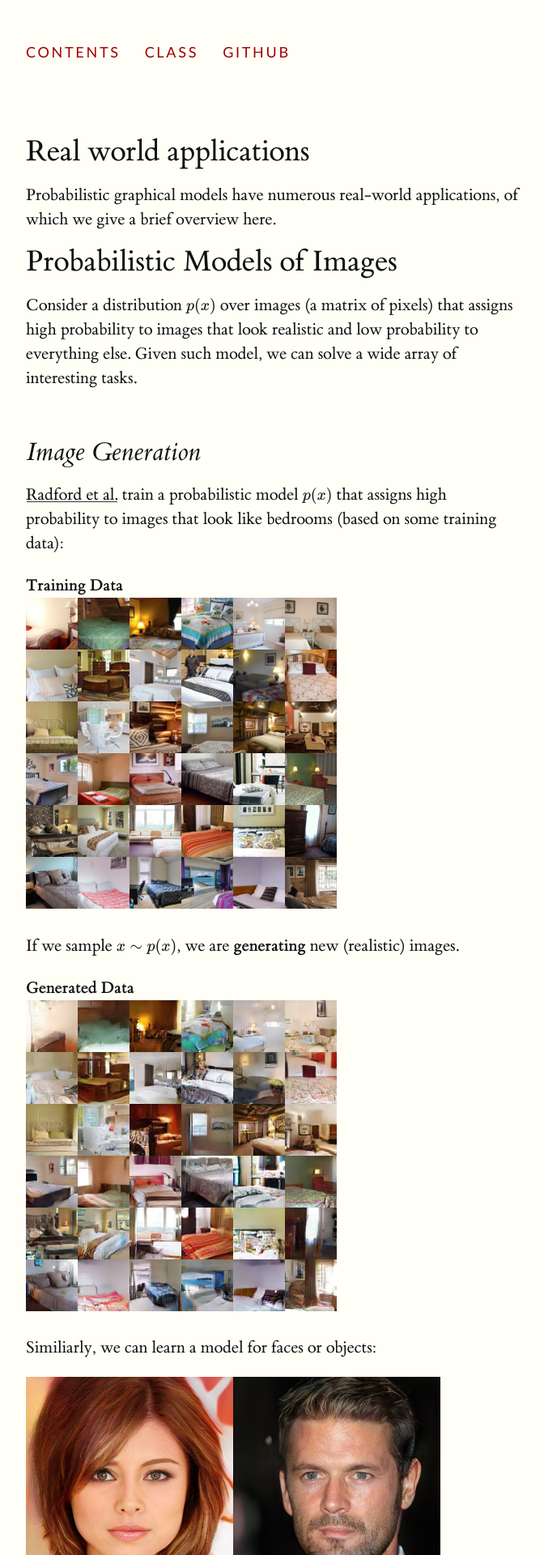
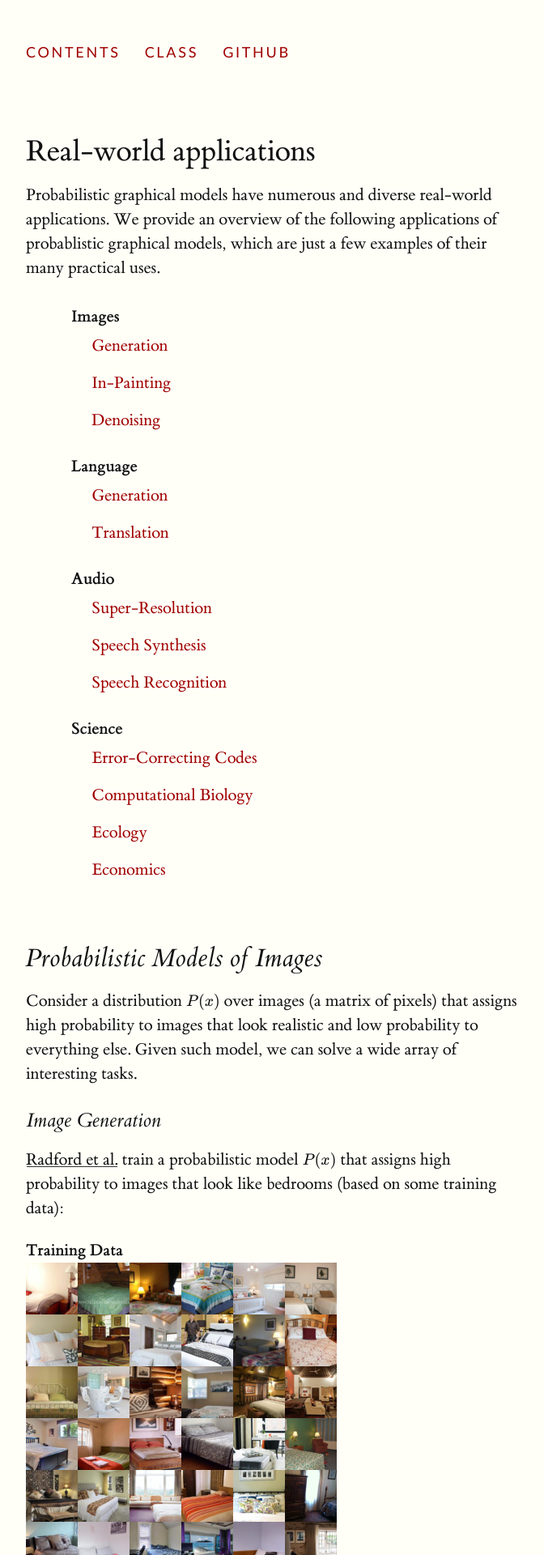
Before and after one commit to ermongroup/cs228-notes, a Jekyll site: the page docs/preliminaries/applications/index.html, which Jekyll copies as it is, in a window 1280 px wide. Shown: the top 1920 px of the page at 81% size, without its empty margins (128-800 px from the left). Built offline with Jekyll 4.4.1, drawn with Linux system fonts in a browser that asks for light colours; formulas are drawn with MathJax 3; some of the changed text lies outside the part shown.

Commit message:
rebuilt site inc. html

```diff
--- a/docs/preliminaries/applications/index.html
+++ b/docs/preliminaries/applications/index.html
@@ -5,7 +5,7 @@
   <meta http-equiv="X-UA-Compatible" content="IE=edge">
   <meta name="viewport" content="width=device-width, initial-scale=1">
 
-  <title>Real World Applications</title>
+  <title>Real-World Applications</title>
   <meta name="description" content="Lecture notes for Stanford cs228.">
 
 
@@ -47,7 +47,7 @@
 </header>
 
     <article class="group">
-      <h1>Real world applications</h1>
+      <h1>Real-world applications</h1>
 <p class="subtitle"></p>
 
 
@@ -77,20 +77,52 @@
 </script>
 
 
-<p>Probabilistic graphical models have numerous real-world applications, of which we give a brief overview here.</p>
+<p>Probabilistic graphical models have numerous and diverse real-world applications.  We provide an overview of the following applications of probablistic graphical models, which are just a few examples of their many practical uses.</p>
 
-<h1 id="probabilistic-models-of-images">Probabilistic Models of Images</h1>
+<ul>
+  <li><strong>Images</strong>
+    <ul>
+      <li><a href="#image-generation">Generation</a></li>
+      <li><a href="#image-inpainting">In-Painting</a></li>
+      <li><a href="#image-denoising">Denoising</a></li>
+    </ul>
+  </li>
+  <li><strong>Language</strong>
+    <ul>
+      <li><a href="#text-generation">Generation</a></li>
+      <li><a href="#text-translation">Translation</a></li>
+    </ul>
+  </li>
+  <li><strong>Audio</strong>
+    <ul>
+      <li><a href="#audio-superresolution">Super-Resolution</a></li>
+      <li><a href="#speech-synthesis">Speech Synthesis</a></li>
+      <li><a href="#speech-recognition">Speech Recognition</a></li>
+    </ul>
+  </li>
+  <li><strong>Science</strong>
+    <ul>
+      <li><a href="#error-correcting-codes">Error-Correcting Codes</a></li>
+      <li><a href="#comp-bio">Computational Biology</a></li>
+      <li><a href="#ecology">Ecology</a></li>
+      <li><a href="#economics">Economics</a></li>
+    </ul>
+  </li>
+</ul>
 
-<p>Consider a distribution <script type="math/tex">p(x)</script> over images (a matrix of pixels) that assigns high probability to images that look realistic and low probability to everything else. Given such model, we can solve a wide array of interesting tasks.</p>
+<h2 id="probabilistic-models-of-images">Probabilistic Models of Images</h2>
 
-<h2 id="image-generation">Image Generation</h2>
+<p>Consider a distribution <script type="math/tex">P(x)</script> over images (a matrix of pixels) that assigns high probability to images that look realistic and low probability to everything else. Given such model, we can solve a wide array of interesting tasks.</p>
 
-<p><a href="https://arxiv.org/abs/1710.10196">Radford et al.</a> train a probabilistic model <script type="math/tex">p(x)</script> that assigns high probability to images that look like bedrooms (based on some training data):</p>
+<p><a id="image-generation"></a></p>
+<h3 id="image-generation">Image Generation</h3>
+
+<p><a href="https://arxiv.org/abs/1710.10196">Radford et al.</a> train a probabilistic model <script type="math/tex">P(x)</script> that assigns high probability to images that look like bedrooms (based on some training data):</p>
 
 <p><strong>Training Data</strong><br />
 <img src="bedroominpainting1.png" alt="bedroom1" /><br /></p>
 
-<p>If we sample <script type="math/tex">x \sim p(x)</script>, we are <strong>generating</strong> new (realistic) images.</p>
+<p>If we sample <script type="math/tex">x \sim P(x)</script>, we are <strong>generating</strong> new (realistic) images.</p>
 
 <p><strong>Generated Data</strong><br />
 <img src="bedroominpainting2.png" alt="bedroom2" /></p>
@@ -102,30 +134,33 @@
 
 <p>Note that the images are not perfect and may need to be refined; however, sampling generates images that are very similiar to what one might expect.</p>
 
-<h2 id="in-painting">In-Painting</h2>
+<p><a id="image-inpainting"></a></p>
+<h3 id="in-painting">In-Painting</h3>
 
-<p>Using the same <script type="math/tex">p(x)</script>, we can also ‘fill in the rest of the image’. For example, given <script type="math/tex">p(x)</script> and a patch of an existing image (e.g., a piece of a photograph), we can sample from <script type="math/tex">p(Image \mid patch)</script> and generate different possible ways of completing the image:</p>
+<p>Using the same <script type="math/tex">P(x)</script>, we can also ‘fill in the rest of the image’. For example, given <script type="math/tex">P(x)</script> and a patch of an existing image (e.g., a piece of a photograph), we can sample from <script type="math/tex">P(\text{image} \mid \text{patch})</script> and generate different possible ways of completing the image:</p>
 
 <p><img src="inpainting3.png" alt="inpainting2" /></p>
 
 <p>Note the importance of a probabilistic model that captures uncertainty: there could be multiple ways to complete the image!</p>
 
-<h2 id="image-denoising">Image Denoising</h2>
+<p><a id="image-denoising"></a></p>
+<h3 id="image-denoising">Image Denoising</h3>
 
 <p>Similarly, given an image corrupted by noise (e.g., an old photograph), we can attempt to restore it based on our probabilistic model of what images look like:</p>
 
 <p><img src="imageDenoising4.png" alt="Image Denoising" /></p>
 
-<h1 id="language-models">Language Models</h1>
+<h2 id="language-models">Language Models</h2>
 
-<p>Knowing the probability distribution can also help us model natural langauge utterances. In this case, we want to construct a probability distribution <script type="math/tex">p(x)</script> over sequences of words or characters <script type="math/tex">x</script> that assigns high probability to proper (English) sentences. This distribution can be gathered by using articles from Wikipedia.</p>
+<p>Knowing the probability distribution can also help us model natural langauge utterances. In this case, we want to construct a probability distribution <script type="math/tex">P(x)</script> over sequences of words or characters <script type="math/tex">x</script> that assigns high probability to proper (English) sentences. This distribution can be gathered by using articles from Wikipedia.</p>
 
-<h2 id="generation">Generation</h2>
+<p><a id="text-generation"></a></p>
+<h3 id="generation">Generation</h3>
 
-<p>We can sample from the model and generate new Wikipedia-like articles like the following one:</p>
+<p>We can sample from the model and generate new Wikipedia-like articles like the one below<label for="1" class="margin-toggle sidenote-number"></label><input type="checkbox" id="1" class="margin-toggle" /><span class="sidenote">From <a href="http://karpathy.github.io/2015/05/21/rnn-effectiveness/">The Unreasonable Effectiveness of Recurrent Neural Networks</a> </span>.</p>
 
-<hr />
-<p>Naturalism and decision for the majority of Arab countries’ capitalide was grounded
+<blockquote>
+  <p>Naturalism and decision for the majority of Arab countries’ capitalide was grounded
 by the Irish language by [[John Clair]], [[An Imperial Japanese Revolt]], associated
 with Guangzham’s sovereignty. His generals were the powerful ruler of the Portugal
 in the [[Protestant Immineners]], which could be said to be directly in Cantonese
@@ -142,60 +177,59 @@
 cfm/7754800786d17551963s89.htm Official economics Adjoint for the Nazism, Montgomery
 was swear to advance to the resources for those Socialism’s rule,
 was starting to signing a major tripad of aid exile.]]</p>
+</blockquote>
 
-<hr />
+<p><a id="text-translation"></a></p>
+<h3 id="translation">Translation</h3>
 
-<p><a href="http://karpathy.github.io/2015/05/21/rnn-effectiveness/">The Unreasonable Effectiveness of Recurrent Neural Networks</a></p>
-
-<h2 id="translation">Translation</h2>
-
-<table>
-  <tbody>
-    <tr>
-      <td>Suppose that we have gathered a training set of paragraphs that were transcribed in both English and Chinese. We can build a probabilistic mode $$p(y</td>
-      <td>x)<script type="math/tex">to generate an English sentence</script>y<script type="math/tex">conditioned on the corresponding Chinese sentence</script>x$$; this is an instance of <em>machine translation</em>.</td>
-    </tr>
-  </tbody>
-</table>
+<p>Suppose that we have gathered a training set of paragraphs that were transcribed in both English and Chinese. We can build a probabilistic model <script type="math/tex">P(y \mid x)</script> to generate an English sentence <script type="math/tex">y</script> conditioned on the corresponding Chinese sentence <script type="math/tex">x</script>; this is an instance of <em>machine translation</em>.</p>
 
 <p><img src="nmt-model-fast.gif" alt="Neural Machine Translation" /></p>
 
-<h1 id="audio-models">Audio Models</h1>
+<h2 id="audio-models">Audio Models</h2>
 
-<p>We can also use probabilitic graphical models for audio applications. Suppose we construct a probability distribution <script type="math/tex">p(x)</script> over audio signals that assigns high probability to ones that sound like human speech.</p>
+<p>We can also use probabilitic graphical models for audio applications. Suppose we construct a probability distribution <script type="math/tex">P(x)</script> over audio signals that assigns high probability to ones that sound like human speech.</p>
 
-<h2 id="upsampling-or-super-resolution">Upsampling or super-resolution</h2>
+<p><a id="audio-superresolution"></a></p>
+<h3 id="upsampling-or-super-resolution">Upsampling or Super-Resolution</h3>
 
 <p>Given a low resolution version of an audio signal, we can attempt to increase its resolution.</p>
 
 <p><a href="https://kuleshov.github.io/audio-super-res/">Super resolution of audio signals demo</a></p>
 
-<h2 id="speech-synthesis">Speech synthesis</h2>
+<p><a id="speech-synthesis"></a></p>
+<h3 id="speech-synthesis">Speech synthesis</h3>
 
 <p>As we did in image processing, we can also sample the model and generate (synthesize) speech signals.</p>
 
 <p><a href="https://deepmind.com/blog/wavenet-generative-model-raw-audio/">Super resolution of audio signals demo</a></p>
 
-<h2 id="speech-recognition">Speech recognition</h2>
+<p><a id="speech-recognition"></a></p>
+<h3 id="speech-recognition">Speech recognition</h3>
 <p>Given a (joint) model of speech signals and language (text), we can attempt to infer spoken words from audio signals.
 <img src="speech.png" alt="Speech" /></p>
 
-<h1 id="applications-in-science-today">Applications in Science Today</h1>
-<h2 id="error-correcting-codes">Error Correcting Codes</h2>
+<h2 id="applications-in-science-today">Applications in Science Today</h2>
+
+<p><a id="error-correcting-codes"></a></p>
+<h3 id="error-correcting-codes">Error Correcting Codes</h3>
 <p>In the non-theoretical world, probabilistic models are often used to model communication channels (e.g., Ethernet or Wifi). i.e., if you send a message over a channel, you might get something different on the other end due to noise. Error correcting codes and techniques based on graphical models are used to detect and correct communication errors.
 <img src="Picture1.png" alt="codes" /></p>
 
-<h2 id="computational-biology">Computational Biology</h2>
+<p><a id="comp-bio"></a></p>
+<h3 id="computational-biology">Computational Biology</h3>
 
 <p>Graphical models are also widely used in computational biology. For example, given a model of how DNA sequences evolve over time, it is possible to reconstruct a phylogenetic tree from DNA sequences of a given set of species.
 <img src="philo.png" alt="philo" /></p>
 
-<h2 id="ecology">Ecology</h2>
+<p><a id="ecology"></a></p>
+<h3 id="ecology">Ecology</h3>
 <p>Graphical models are used to study phenomena that evolve over space and time, capturing spatial and temporal dependencies. For example, they can be used to study bird migrations.</p>
 
 <p><img src="bird_new.gif" alt="birds" /></p>
 
-<h2 id="economics">Economics</h2>
+<p><a id="economics"></a></p>
+<h3 id="economics">Economics</h3>
 
 <p>Graphical models can be used to model spatial distributions of quantities of interests (e.g., assets or expenditures based measures of wealth).
 <img src="uganda.png.jpg" alt="birds" /></p>
@@ -217,7 +251,7 @@ was starting to signing a major tripad of aid exile.]]</p>
 
 
     </article>
-    <span class="print-footer">Real World Applications - Volodymyr Kuleshov</span>
+    <span class="print-footer">Real-World Applications - Volodymyr Kuleshov</span>
     <footer>
   <hr class="slender">
   <!-- <ul class="footer&#45;links"> -->
```
Also changed, not shown: docs/css/tufte.css (+9 -0 lines).
